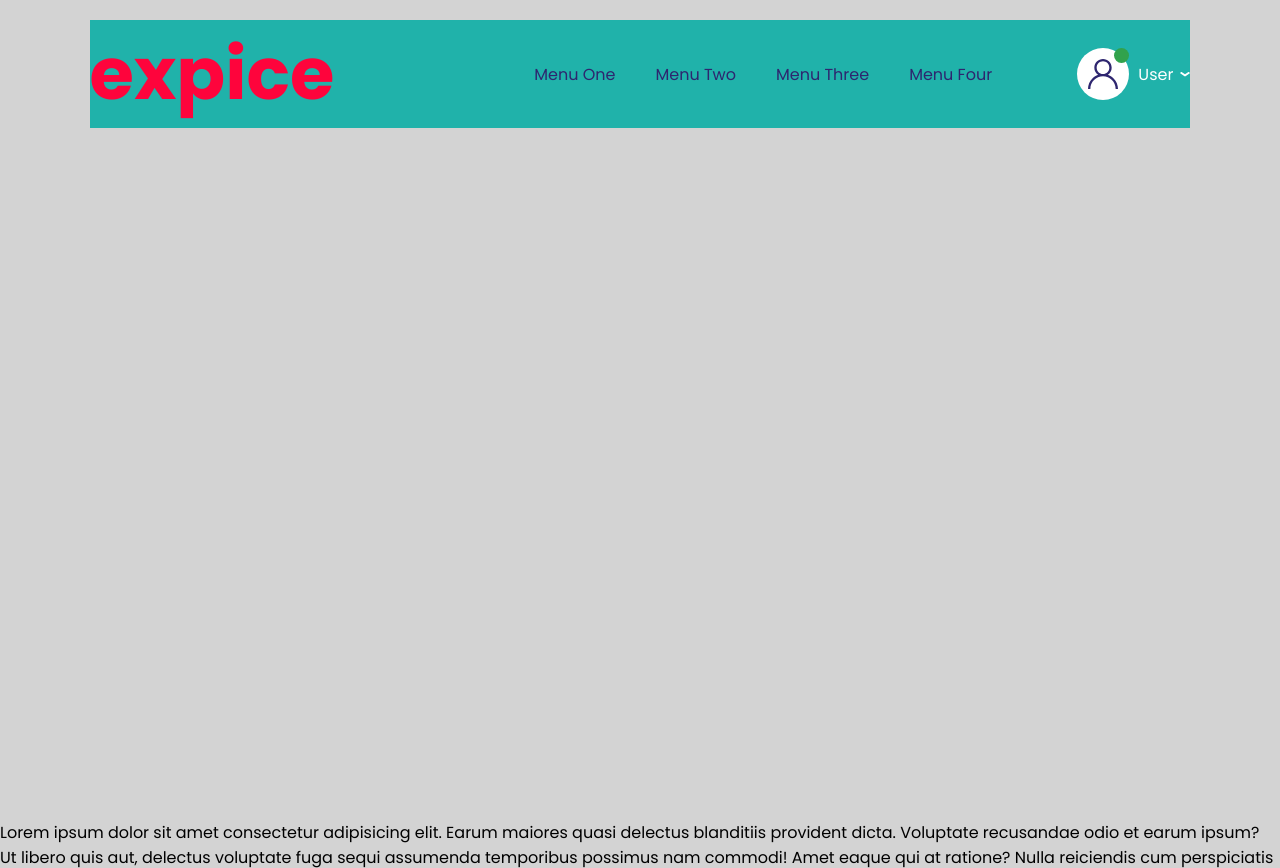
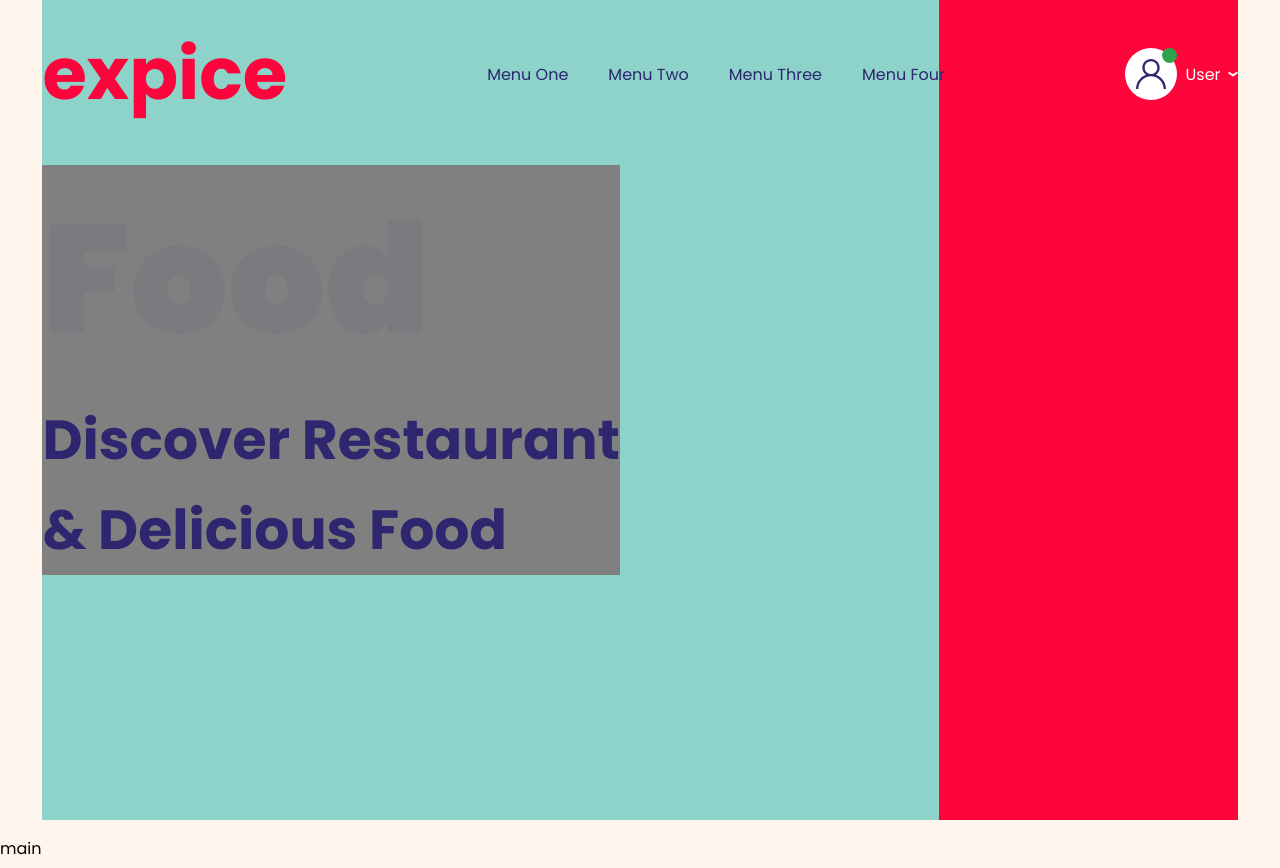
Before and after one commit to Alex608073/expice, a plain HTML site: page index.html in a window 1280 px wide. Shown: the top 868 px of the page. Drawn offline with Linux system fonts and the light colour scheme.

Commit message:
Attempt No. 1 to make an adaptive header

```diff
--- a/css/main.css
+++ b/css/main.css
@@ -1,7 +1,8 @@
 @import url('fonts.css');
 
-* {
-    box-sizing: border-box;
+:root {
+    --bg: #FFF5EC;
+    --main-color: rgb(254, 6, 60);
 }
 
 *,
@@ -28,6 +29,27 @@ body {
     background: #FDEBDC;
     margin: 0;
     padding: 0;
+
+    display: flex;
+    flex-direction: column;
+    align-items: stretch;
+    justify-content: stretch;
+
+    position: relative;
+}
+.underlying-layer {
+    position: absolute;
+    z-index: -1;
+    margin-left: calc((100% - 1920px)/2);
+    margin-right: calc((100% - 1920px)/2);
+    margin-top: 145px;
+    margin-bottom: 257px;
+
+    max-width: 1920px;
+    width: 100%;
+    height: calc(100% - 145px - 257px);
+    background: transparent;
+    box-shadow: 0px 35px 90px 0px rgba(0, 0, 0, 0.25);
 }
 
 .wrapper {
@@ -38,14 +60,14 @@ body {
     z-index: 10;
 
     /* to delete */
-    background: lightgrey;
+    background: var(--bg);
 }
 .inner {
     margin-right: clamp(19px, 7%, 135px);
     margin-left: clamp(19px, 7%, 135px);
 
     /* to delete */
-    background: lightseagreen;
+    background: rgba(31, 178, 170, 0.5)
 }
 
 /* header */
@@ -70,13 +92,28 @@ body {
     height: 100vh;
     padding-top: 20px;
 
+    position: relative;
     /* to delete */
+}
+.header__overlay {
+    height: 100%;
+    width: clamp(140px, 25%, 514px);
+    position: absolute;
+    right: 0;
+    top: 0;
+    /* z-index: ; */
+
+    background: var(--main-color);
 }
 
 .header__menu {
     display: flex;
     align-items: center;
     justify-content: start;
+
+    position: relative;
+    z-index: 10;
+    flex-wrap: wrap;
 }
 .header__logo {
     color: #FE043C;
@@ -89,6 +126,7 @@ body {
 }
 .header__nav {
     display: flex;
+    flex-wrap: wrap;
 
     margin-left: 200px;
 }
@@ -151,6 +189,34 @@ body {
     align-items: center;
     justify-content: center;
 }
+.header__section {
+    display: flex;
+    flex-direction: column;
+    align-items: start;
+    width: clamp(412px, 75%, 1400px);
+}
+.header__title {
+    color: #2E266F;
+    font-family: Poppins;
+    font-size: 72px;
+    font-style: normal;
+    font-weight: 700;
+    line-height: 90px; /* 125% */
+    text-transform: capitalize;
+
+    /* max-width: 92%; */
+    background: grey;
+}
+.highlight-text {
+    color: rgba(47, 38, 112, 0.05);
+    font-family: Poppins;
+    font-size: 200px;
+    font-style: normal;
+    font-weight: 900;
+    line-height: normal;
+    text-transform: capitalize;
+    display: block;
+}
 
 /* main */
 .main {
@@ -183,21 +249,63 @@ body {
     .footer {
         padding-bottom: calc((100% - 1920px)/2*1.57);
     }
+    .underlying-layer {
+        height: calc(100% - (100vw - 1920px)/2*0.64 - (100vw - 1920px)/2*1.57);
+        margin-top: calc((100vw - 1920px)/2*0.64);
+    }
+
 }
 
 @media (max-width: 1919.9px) {
     .wrapper {
         max-width: 1920px;
     }
+    .inner {
+        margin-right: calc(30px + 105 * ((100vw - 1194px) / (1920 - 1194)));
+        margin-left: calc(30px + 105 * ((100vw - 1194px) / (1920 - 1194)))  ;
+    }
 
     .header {
         padding-top: 0;
     }
+
+    .header__title {
+        font-size: calc(36px + 36 * ((100vw - 554px) / (1920 - 554)));
+    }
+    .highlight-text {
+        font-size: calc(100px + 100 * ((100vw - 554px) / (1920 - 554)));
+    }
+
     .footer {
         padding-bottom: 0;
     }
 
 }
 
+@media (max-width: 1194.9px) {
+    .inner {
+        margin-right: 30px;
+        margin-left: 30px;
+    }
+    .header__overlay {
+        width: 25%;
+    }
+    .header__title {
+        font-size: calc(36px + 24 * ((100vw - 554px) / (1194 - 554)));
+    }
+    .highlight-text {
+        font-size: calc(100px + 150 * ((100vw - 554px) / (1194 - 554)));
+    }
+}
+@media (max-width: 553.9px) {
+    .inner {
+        margin-right: 20px;
+        margin-left: 20px;
+    }
+    .header__overlay {
+        width: 25%;
+    }
+}
+
 /* 1920px - 1920px*/
 /* 2112px - 1655px*/
--- a/index.html
+++ b/index.html
@@ -13,8 +13,7 @@
     <!-- header start -->
     <header class="header">
         <div class="wrapper">
-            <div class="header__content">
-                <div class="inner">
+            <div class="inner header__content">
                 <div class="header__menu">
                     <a href="#" class="header__logo">expice</a>
                     <nav class="nav header__nav">
@@ -41,7 +40,14 @@
                         </svg>
                     </div>
                 </div>
+                <div class="header__section">
+                    <h1 class="header__title">
+                        <span class="highlight-text">Food</span>
+                        Discover Restaurant <br>& Delicious Food
+                    </h1>
+
                 </div>
+                <div class="header__overlay"></div>
             </div>
         </div>
     </header>
@@ -51,6 +57,7 @@
     <main class="main">
         <div class="wrapper">
             <div class="main__content">
+                <p>main</p>
                 Lorem ipsum dolor sit amet consectetur adipisicing elit. Earum maiores quasi delectus blanditiis
                 provident dicta. Voluptate recusandae odio et earum ipsum? Ut libero quis aut, delectus voluptate fuga
                 sequi assumenda temporibus possimus nam commodi! Amet eaque qui at ratione? Nulla reiciendis cum
@@ -90,6 +97,7 @@
     <footer class="footer">
         <div class="wrapper">
             <div class="footer__content">
+                <p>footer</p>
                 Lorem ipsum dolor sit amet consectetur adipisicing elit. Earum maiores quasi delectus blanditiis
                 provident dicta. Voluptate recusandae odio et earum ipsum? Ut libero quis aut, delectus voluptate fuga
                 sequi assumenda temporibus possimus nam commodi! Amet eaque qui at ratione? Nulla reiciendis cum
@@ -127,6 +135,7 @@
 
     <!-- A picture for the background -->
     <img src="img/pic-bg.png" alt="" class="header__pic-bg">
+    <div class="underlying-layer"></div>
 </body>
 
 </html>
```
Lines whose indentation alone changed are shown as unchanged.
